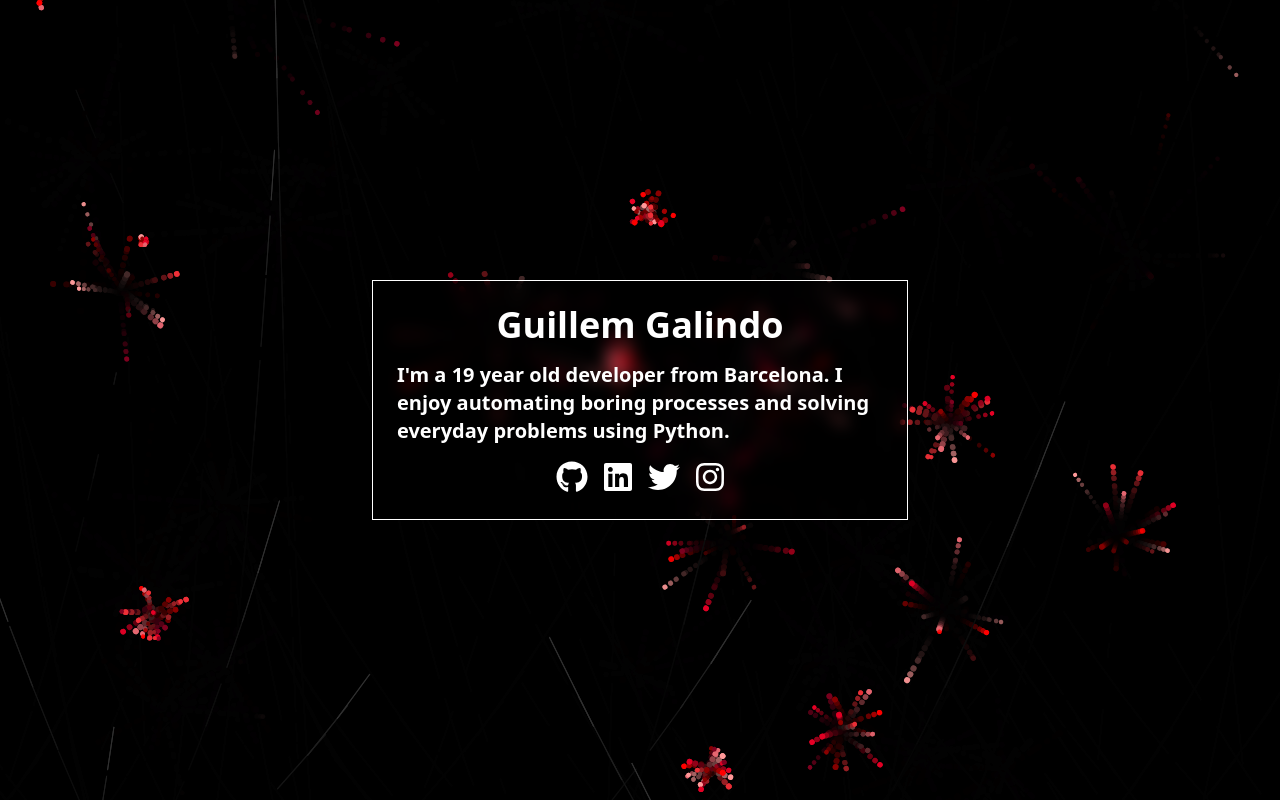
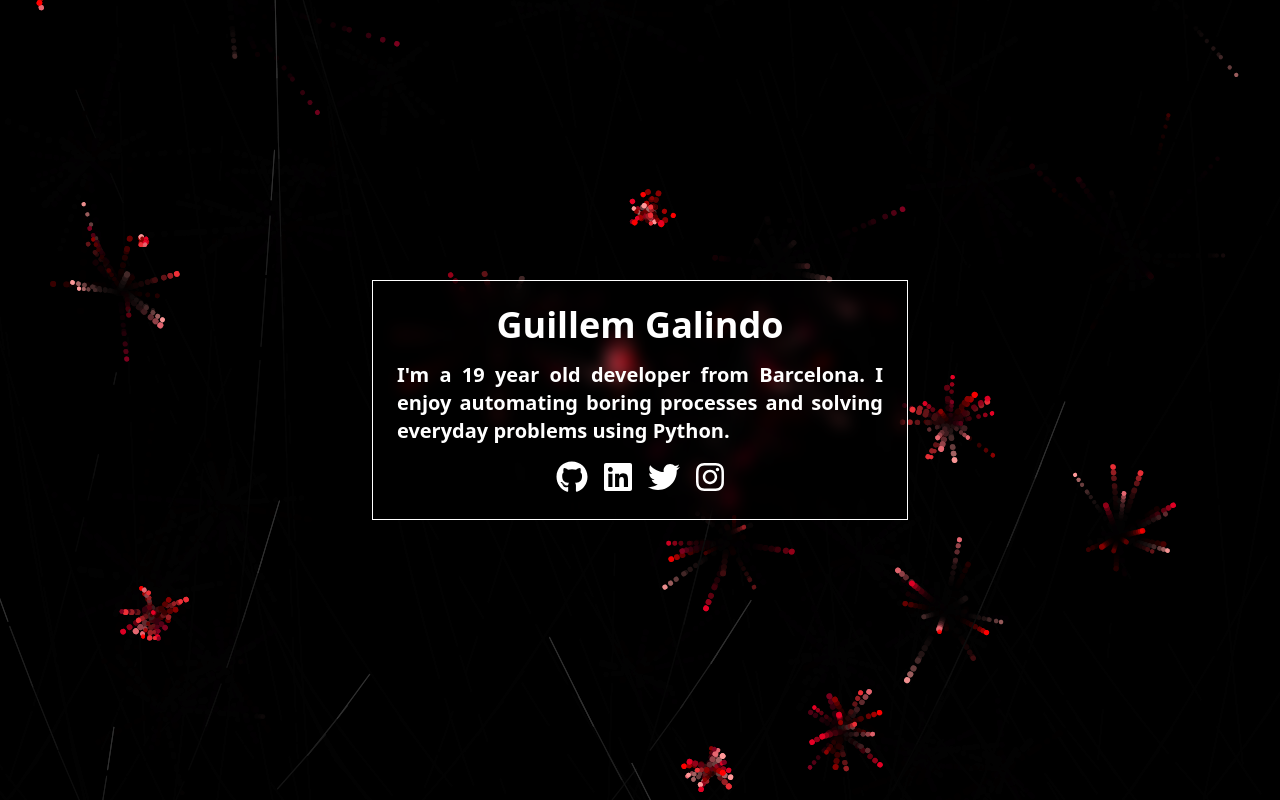
Before and after one commit to galind/galind.dev, a Next.js app: page / in a window 1280 px wide. Built offline with nearby package versions, Linux system fonts and the light colour scheme.

Commit message:
text justify

```diff
--- a/src/pages/index.js
+++ b/src/pages/index.js
@@ -24,12 +24,12 @@ export default function Home() {
         <link rel="shortcut icon" href="/images/rocket.ico" />
       </Head>
       <Particles />
-      <main className="flex justify-center items-center h-screen max-w-xl fixed mx-auto inset-x-0">
-        <div className="flex flex-col justify-between items-center m-5 p-6 space-y-4 border border-white backdrop-blur">
+      <main className="flex items-center h-screen max-w-xl fixed mx-auto inset-x-0">
+        <div className="flex flex-col items-center m-5 p-6 space-y-4 border border-white backdrop-blur">
           <div className="text-4xl font-semibold transition hover:text-red-500">
             Guillem Galindo
           </div>
-          <div className="text-xl font-semibold">
+          <div className="text-xl text-justify font-semibold">
             I&apos;m a {age} year old developer from Barcelona. I enjoy automating boring processes and solving everyday problems using Python.
           </div>
           <div className="space-x-4">
```
